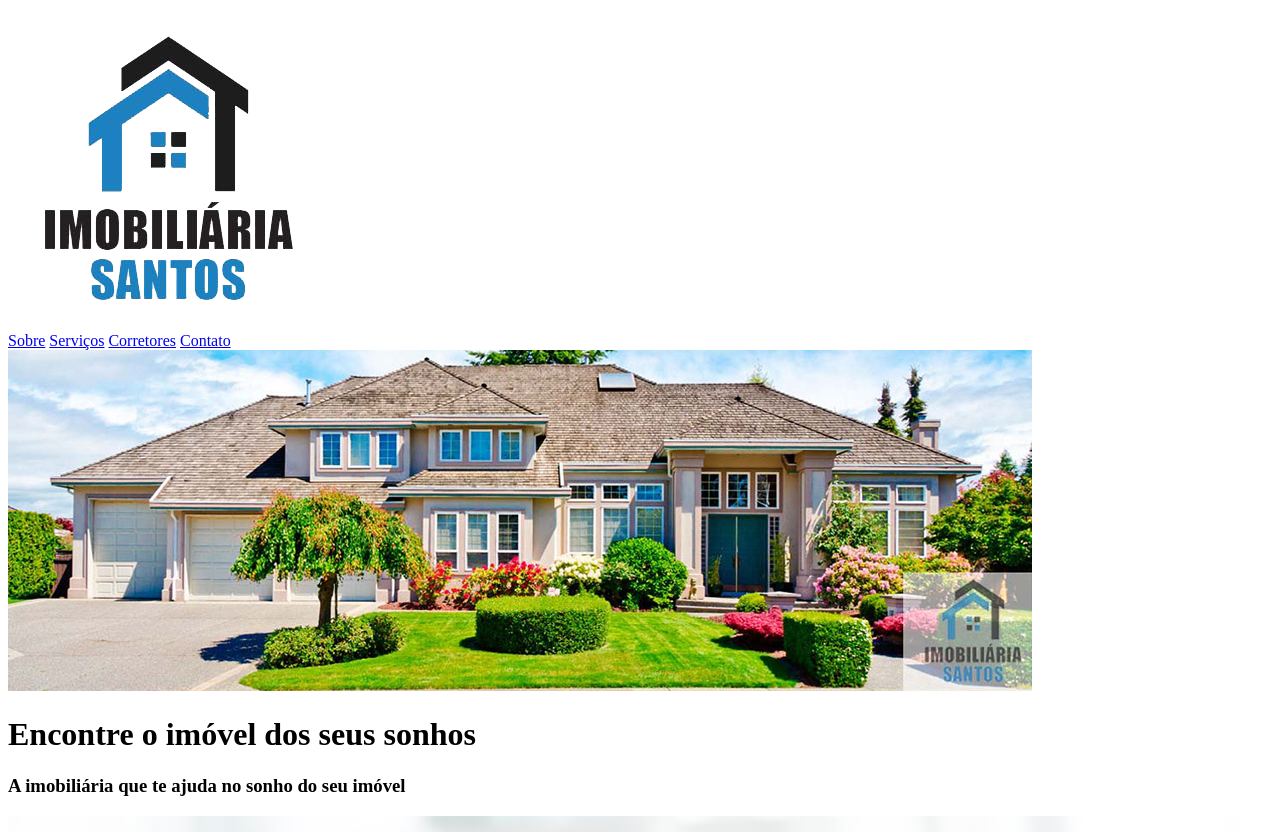
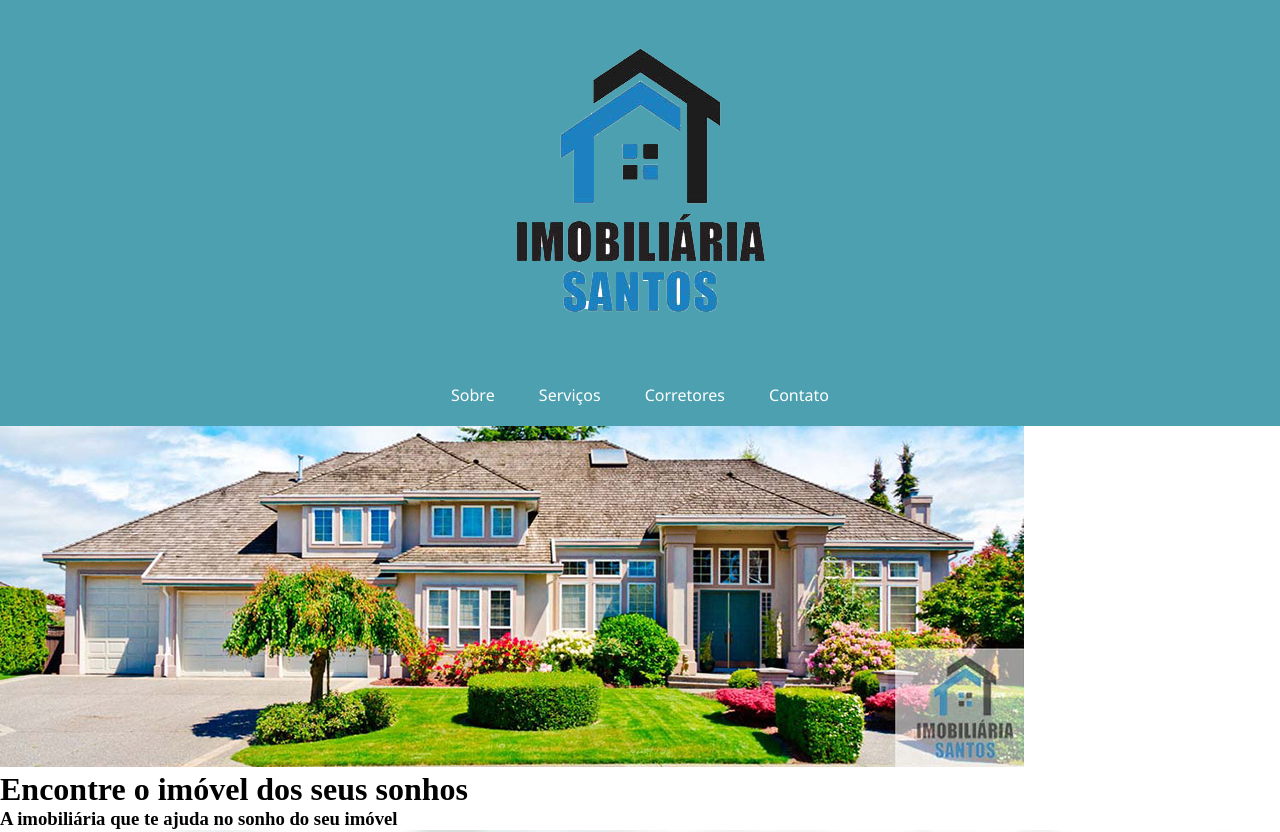
Before and after one commit to LucasdMoura/site-imobiliaria, a plain HTML site: page index.html in a window 1280 px wide. Shown: the top 832 px of the page. Drawn offline with Linux system fonts and the light colour scheme.

Commit message:
css configurado

```diff
--- a/css/style.css
+++ b/css/style.css
@@ -0,0 +1,32 @@
+* {
+    margin: 0;
+    padding: 0;
+    box-sizing: border-box;
+}
+
+
+.header {
+    background-color: #4ca0af;
+    padding: 20px;
+    text-align: center;
+}
+.nav{
+    background-color: #4ca0af;
+    color: white;
+    text-align: center;
+    padding: 10px 0;
+    overflow: hidden;
+    font-family: 'Segoe UI', Tahoma, Geneva, Verdana, sans-serif;
+    text-decoration: none;
+}
+.nav-link {
+    color: white;
+    padding: 10px 20px;
+    text-decoration: none;
+    display: inline-block;
+}
+.nav-link:hover {
+    outline: 2px solid #ffffff;
+    outline-offset: 8%;
+    border-radius: 8%;
+}
--- a/index.html
+++ b/index.html
@@ -4,11 +4,14 @@
     <meta charset="UTF-8">
     <meta name="viewport" content="width=device-width, initial-scale=1.0">
     <title>Imobiliária Santos</title>
-    <stylesheet href="./css/style.css">
+    <link rel="stylesheet" href="css/style.css">
 </head>
 <body>
     <div class="header">
         <img src="./img/logo.png" alt="Logo Imobiliária Santos" class="logo"></br>
+
+    </div>
+    <div class="nav">
         <a href="#about" class="nav-link">Sobre</a>
         <a href="#services" class="nav-link">Serviços</a>
         <a href="#corretores" class="nav-link">Corretores</a>
```
